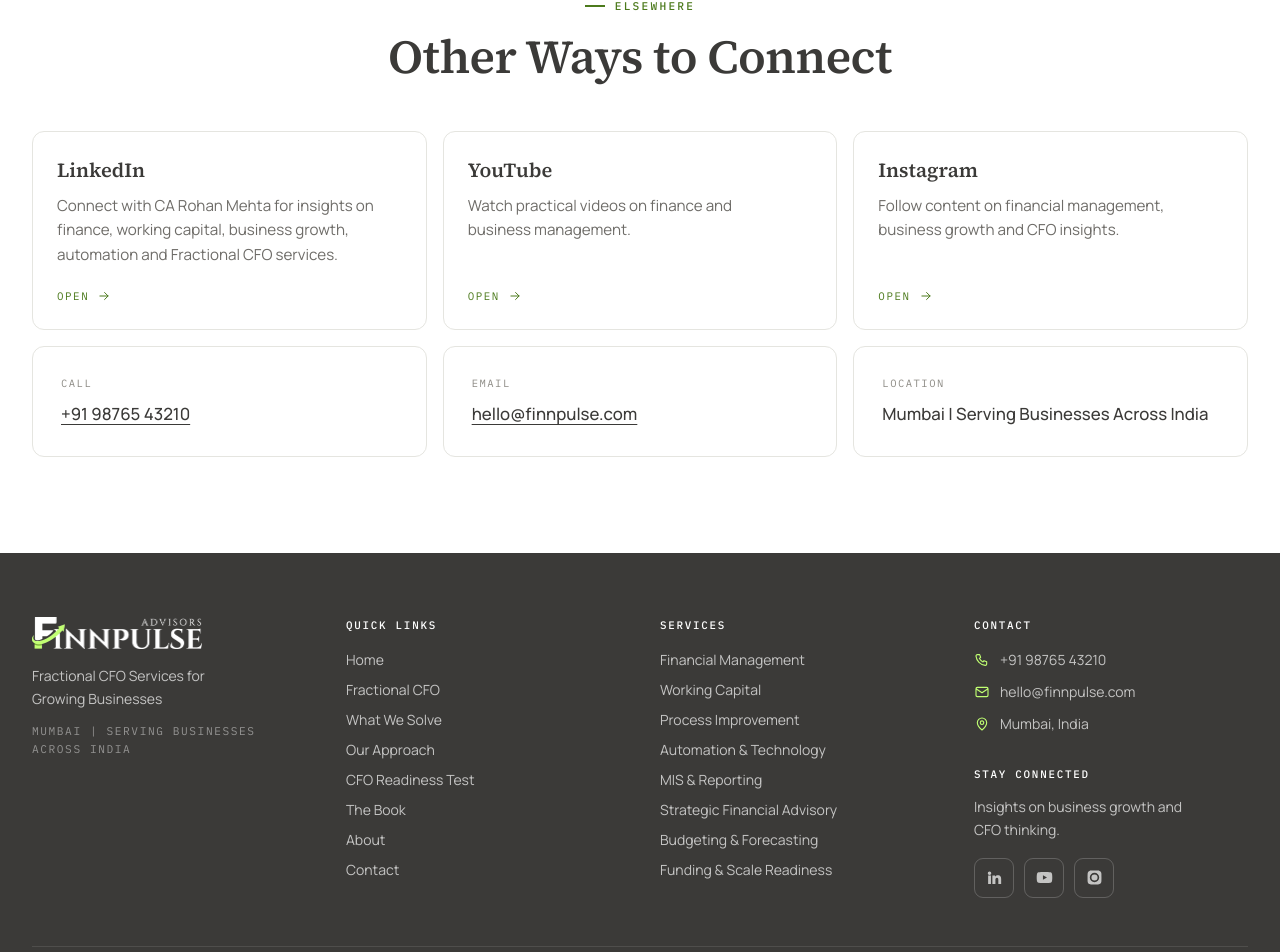
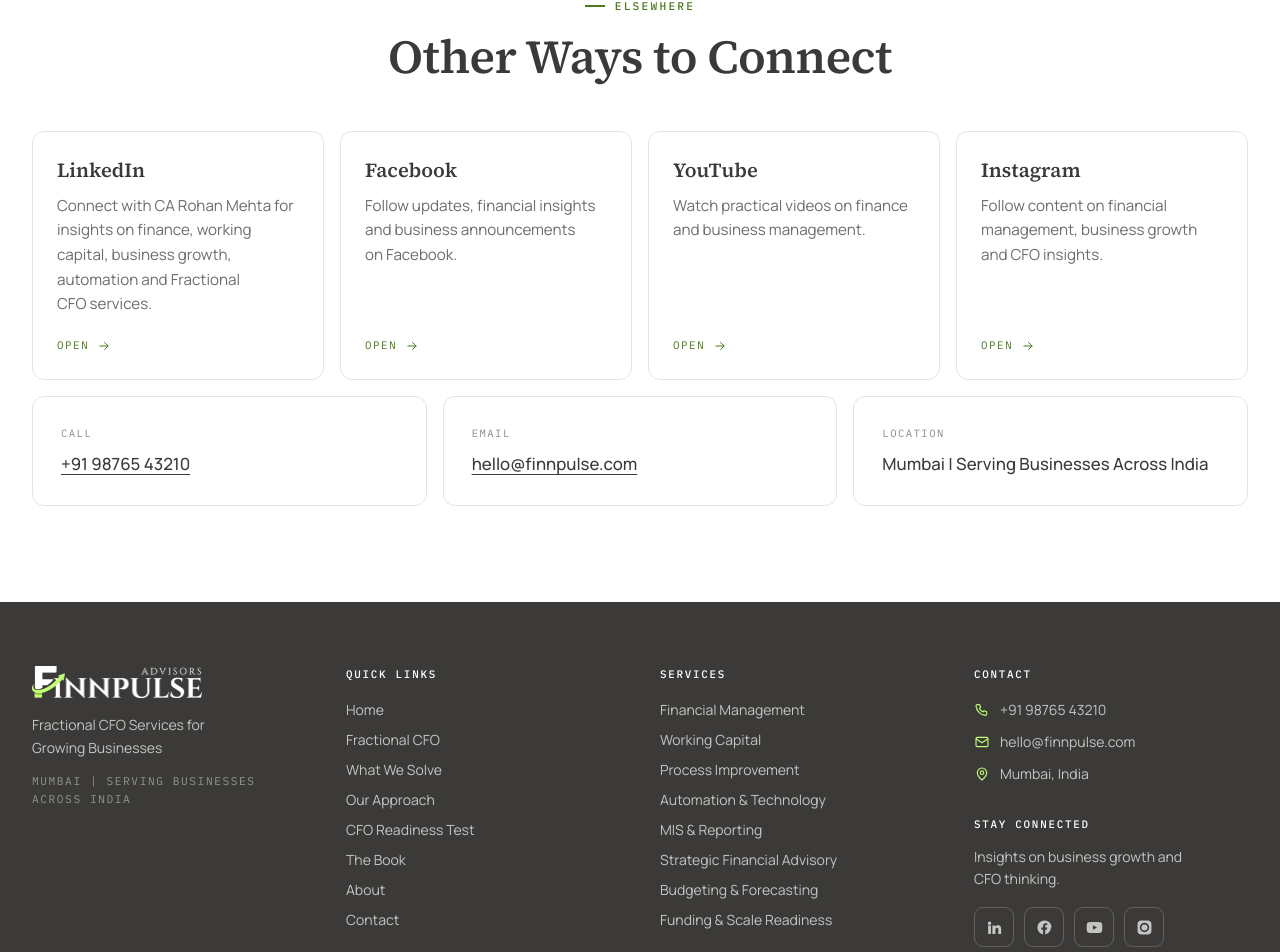
Before and after one commit to PROHIT-CoreTech/finnpulse-site, a Next.js app: page /contact in a window 1280 px wide. Shown: the part 2634-3586 px from the top of the page. Built offline with nearby package versions, Linux system fonts and the light colour scheme.

Commit message:
Add Facebook social account links, contact card, and footer icon

```diff
--- a/src/app/contact/page.tsx
+++ b/src/app/contact/page.tsx
@@ -59,6 +59,8 @@
 const CONNECT = [
   { key: 'linkedin', label: 'LinkedIn', href: site.social.linkedin,
     body: 'Connect with CA Rohan Mehta for insights on finance, working capital, business growth, automation and Fractional CFO services.' },
+  { key: 'facebook', label: 'Facebook', href: site.social.facebook,
+    body: 'Follow updates, financial insights and business announcements on Facebook.' },
   { key: 'youtube', label: 'YouTube', href: site.social.youtube,
     body: 'Watch practical videos on finance and business management.' },
   { key: 'instagram', label: 'Instagram', href: site.social.instagram,
@@ -153,7 +155,7 @@
       {/* Other ways to connect */}
       <Section>
         <SectionHeading center eyebrow="Elsewhere" title="Other Ways to Connect" />
-        <div className="mt-12 grid gap-4 lg:grid-cols-3">
+        <div className="mt-12 grid gap-4 sm:grid-cols-2 lg:grid-cols-4">
           {CONNECT.map((c) => (
             <a key={c.key} href={c.href} target="_blank" rel="noopener noreferrer"
                className="group flex h-full flex-col rounded-xl border border-hair bg-white p-6 transition-all hover:border-limeInk hover:shadow-card motion-safe:hover:-translate-y-0.5">
--- a/src/components/layout/Footer.tsx
+++ b/src/components/layout/Footer.tsx
@@ -6,6 +6,8 @@
 const socials = [
   { key: 'linkedin', label: 'LinkedIn', href: site.social.linkedin,
     d: 'M4.98 3.5a2.5 2.5 0 1 1 0 5 2.5 2.5 0 0 1 0-5ZM3 9h4v12H3zM9 9h3.8v1.7h.05c.53-.95 1.83-1.95 3.77-1.95 4.03 0 4.78 2.5 4.78 5.75V21h-4v-5.6c0-1.34-.03-3.06-1.9-3.06-1.9 0-2.2 1.45-2.2 2.96V21H9z' },
+  { key: 'facebook', label: 'Facebook', href: site.social.facebook,
+    d: 'M22 12c0-5.52-4.48-10-10-10S2 6.48 2 12c0 4.84 3.44 8.87 8 9.8V15H7.5v-3H10V9.69c0-2.47 1.47-3.83 3.72-3.83 1.08 0 2.21.19 2.21.19v2.43h-1.25c-1.23 0-1.61.76-1.61 1.54V12h2.74l-.44 3h-2.3v6.8c4.56-.93 8-4.96 8-9.8z' },
   { key: 'youtube', label: 'YouTube', href: site.social.youtube,
     d: 'M23 12s0-3.6-.46-5.32a2.76 2.76 0 0 0-1.95-1.95C18.87 4.27 12 4.27 12 4.27s-6.87 0-8.59.46A2.76 2.76 0 0 0 1.46 6.7C1 8.4 1 12 1 12s0 3.6.46 5.3a2.76 2.76 0 0 0 1.95 1.95c1.72.46 8.59.46 8.59.46s6.87 0 8.59-.46a2.76 2.76 0 0 0 1.95-1.95C23 15.6 23 12 23 12ZM9.8 15.3V8.7l5.7 3.3z' },
   { key: 'instagram', label: 'Instagram', href: site.social.instagram,
--- a/src/lib/site.ts
+++ b/src/lib/site.ts
@@ -27,9 +27,10 @@
 
   /** @placeholder — real profile URLs to be supplied by Finnpulse */
   social: {
-    linkedin: 'https://www.linkedin.com/',
-    youtube: 'https://www.youtube.com/',
-    instagram: 'https://www.instagram.com/',
+    linkedin: 'https://www.linkedin.com/in/rohanmehta-ca',
+    facebook: 'https://facebook.com/rohan.mehta.798',
+    youtube: 'https://www.youtube.com/@CARohanMehta',
+    instagram: 'https://instagram.com/ron_9372',
   },
 
   /**
```
